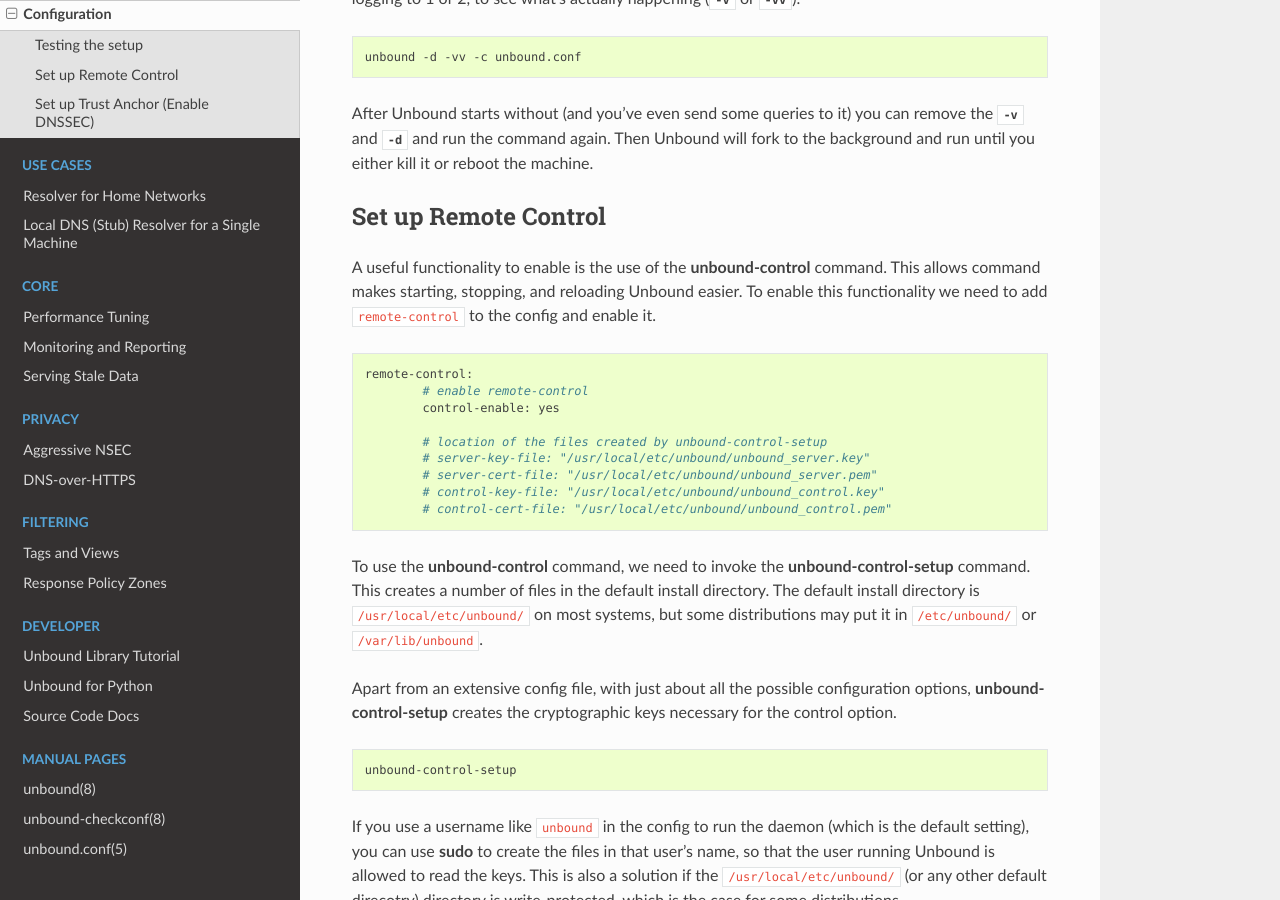
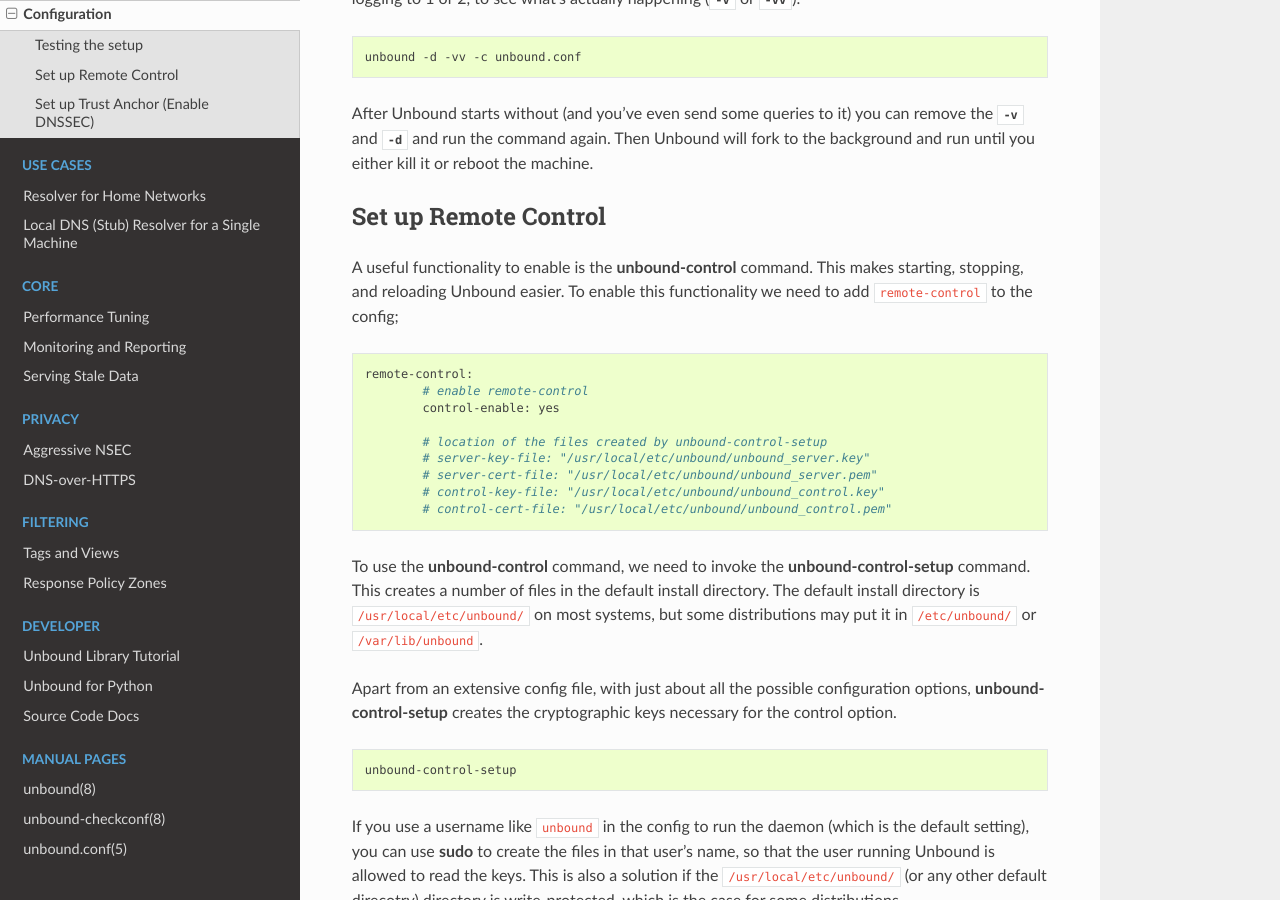
Before and after one commit to NLnetLabs/unbound-manual, a Sphinx documentation site: the page built from source/getting-started/configuration.rst, in a window 1280 px wide and 900 px high, scrolled down 1720 px. Built offline with Sphinx 7.4.7 and the Read the Docs theme 2.0.0, drawn with Linux system fonts in a browser that asks for light colours.

Commit message:
Update configuration.rst
Reduce redundancy, simplify language.

```diff
--- a/source/getting-started/configuration.rst
+++ b/source/getting-started/configuration.rst
@@ -100,10 +100,10 @@ machine.
 Set up Remote Control
 ---------------------
 
-A useful functionality to enable is the use of the :command:`unbound-control`
-command. This allows command makes starting, stopping, and reloading Unbound
+A useful functionality to enable is the :command:`unbound-control`
+command. This makes starting, stopping, and reloading Unbound
 easier. To enable this functionality we need to add ``remote-control`` to the
-config and enable it.
+config;
 
 .. code-block:: bash
 
```
